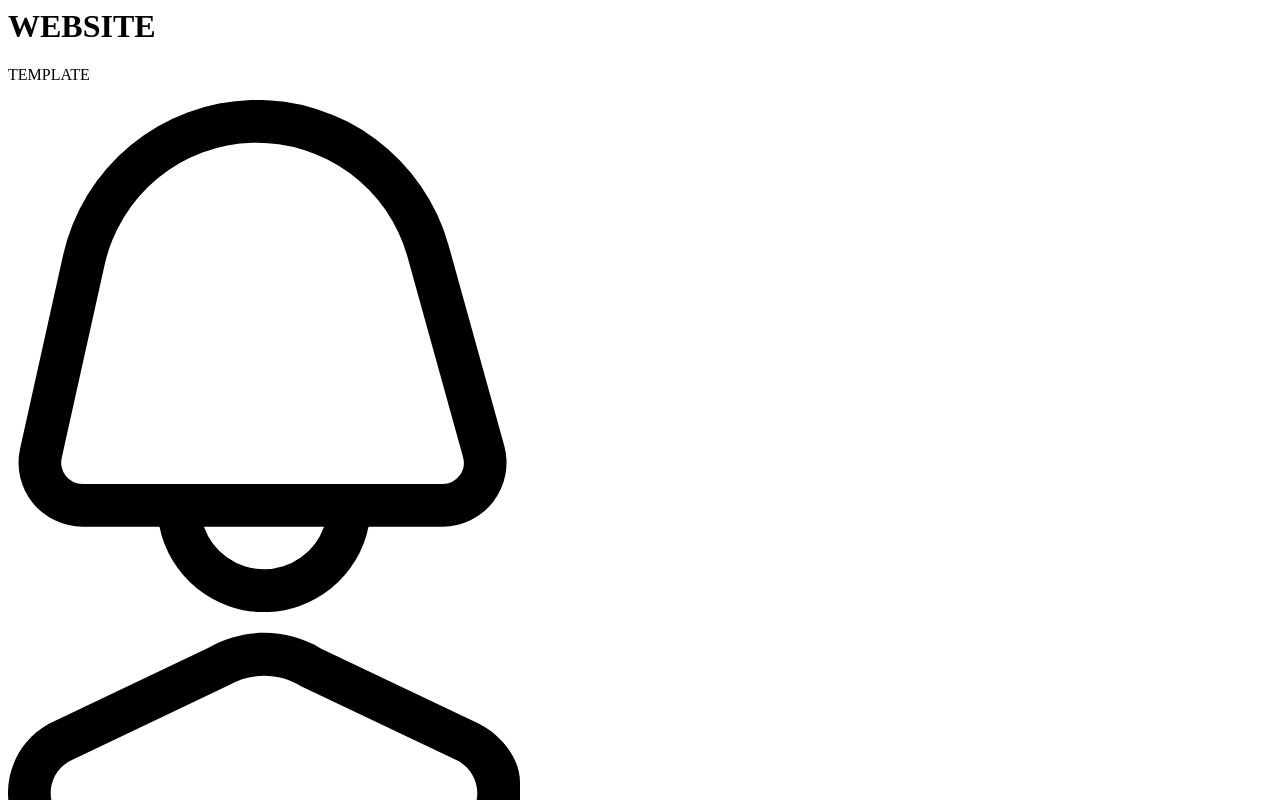
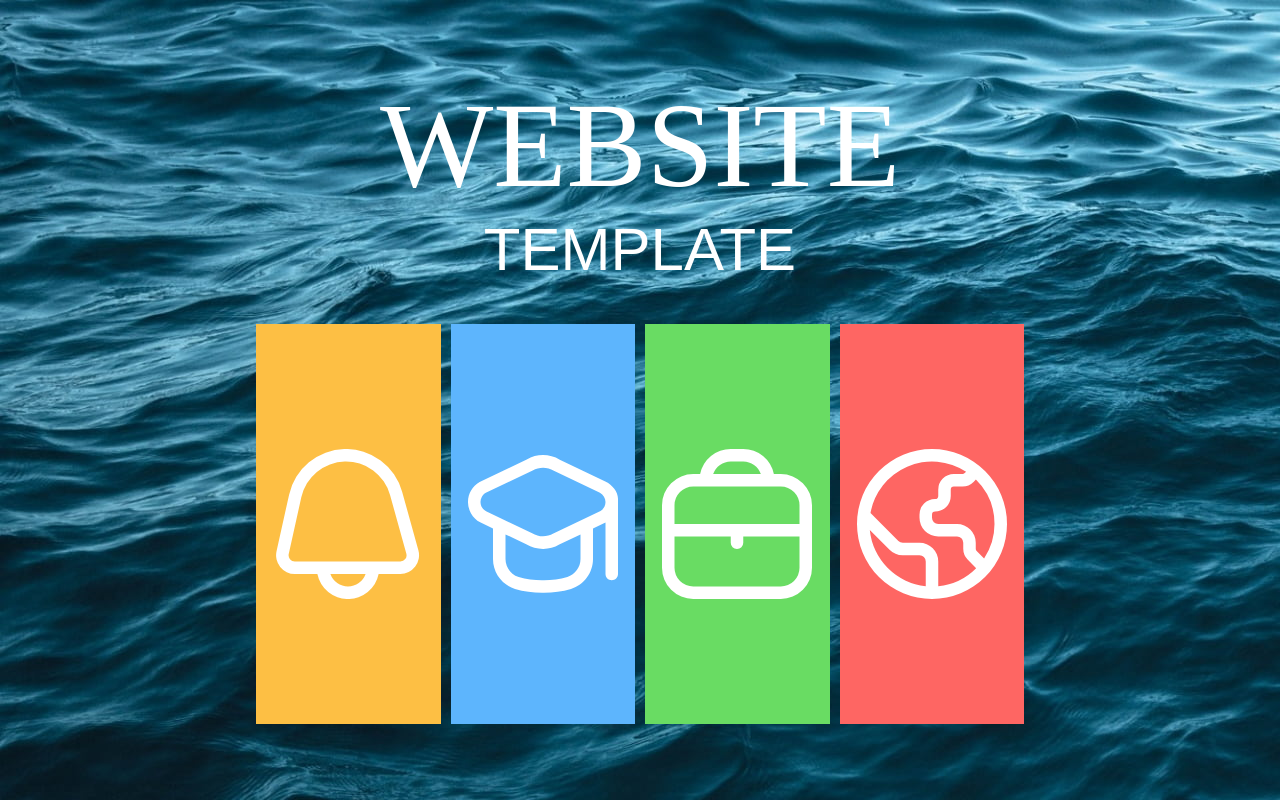
Before and after one commit to seo-onion/web-display, a plain HTML site: page index.html in a window 1280 px wide. Shown: the top 800 px of the page. Drawn offline with Linux system fonts and the light colour scheme; a web font is replaced by a local one.

Commit message:
Add style.css

```diff
--- a/index.html
+++ b/index.html
@@ -1,12 +1,14 @@
 <html>
     <head>
         <title>Document</title>
+        <link rel="stylesheet" href="style.css">
     </head>
 
     <body>
 
-        <h1>WEBSITE</h1>
-        <p>TEMPLATE</p>
+        <div class="container">
+            <h1 class="title">WEBSITE</h1>
+            <p class="subtitle">TEMPLATE</p>
 
             <div class="menu">
                 <div class="container-campana">
@@ -25,6 +27,7 @@
                     <img src="./svg/mundo.svg" alt="">
                 </div>
             </div>
+        </div>
 
     </body>
 
--- /dev/null
+++ b/style.css
@@ -0,0 +1,84 @@
+@import url('https://fonts.googleapis.com/css2?family=Buda:wght@300&display=swap');
+@import url('https://fonts.googleapis.com/css2?family=Buda:wght@300&family=Khula:wght@300;400;600;700;800&display=swap');
+
+:root{
+    --yellow : rgb(253 191 68);
+    --green : rgb(105 220 99);
+    --red : rgb(254 102 99);
+    --blue: rgb(93 181 253);
+    --background-blue: rgb(76 134 180);
+    --title-font: "Buda", serif;
+    --paragraph-font: "Khula", sans-serif;
+}
+
+*{
+    padding: 0;
+    margin: 0;
+}
+
+html{
+    font-size: 62.5%;
+    color: white;
+}
+
+body{
+    background-image: url(./svg/blue.jpg);
+}
+
+.container{
+    display: flex;
+    min-height: 100vh;
+    flex-direction: column;
+    align-items: center;
+    justify-content: center;
+
+}
+
+.title{
+    font-size: 12rem;
+    font-family: var(--title-font);
+    font-weight: 100;
+}
+
+.subtitle{
+    font-size: 6rem;
+    font-family: var(--paragraph-font);
+    font-weight: 100;
+}
+
+.menu{
+    display: grid;
+    width: 60%;
+    grid-template-columns: repeat(4, 1fr);
+    gap: 10px;
+}
+
+.menu div{
+    height: 400px;
+    display: grid;
+    place-content: center;
+    margin-top: 40px;
+}
+
+.menu div img{
+    width: 150px;
+    filter: invert(100%);
+
+
+}
+
+.container-campana{
+    background-color: var(--yellow);
+}
+
+.container-gorro{
+    background-color: var(--blue);
+}
+
+.container-maletin{
+    background-color: var(--green);
+}
+
+.container-mundo{
+    background-color: var(--red);
+}
```
Also changed, not shown: svg/blue.jpg (added). Lines whose indentation alone changed are shown as unchanged.
